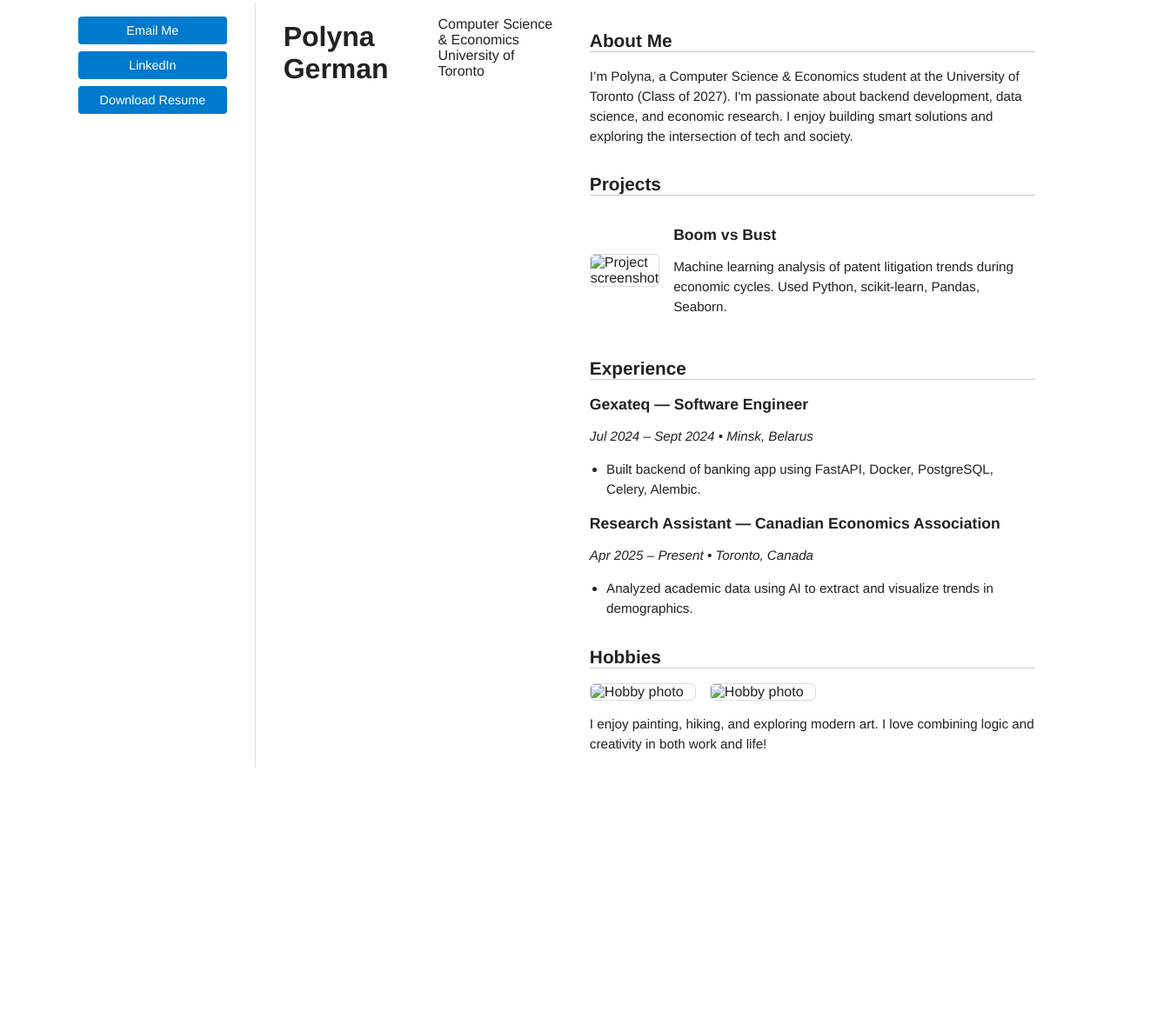
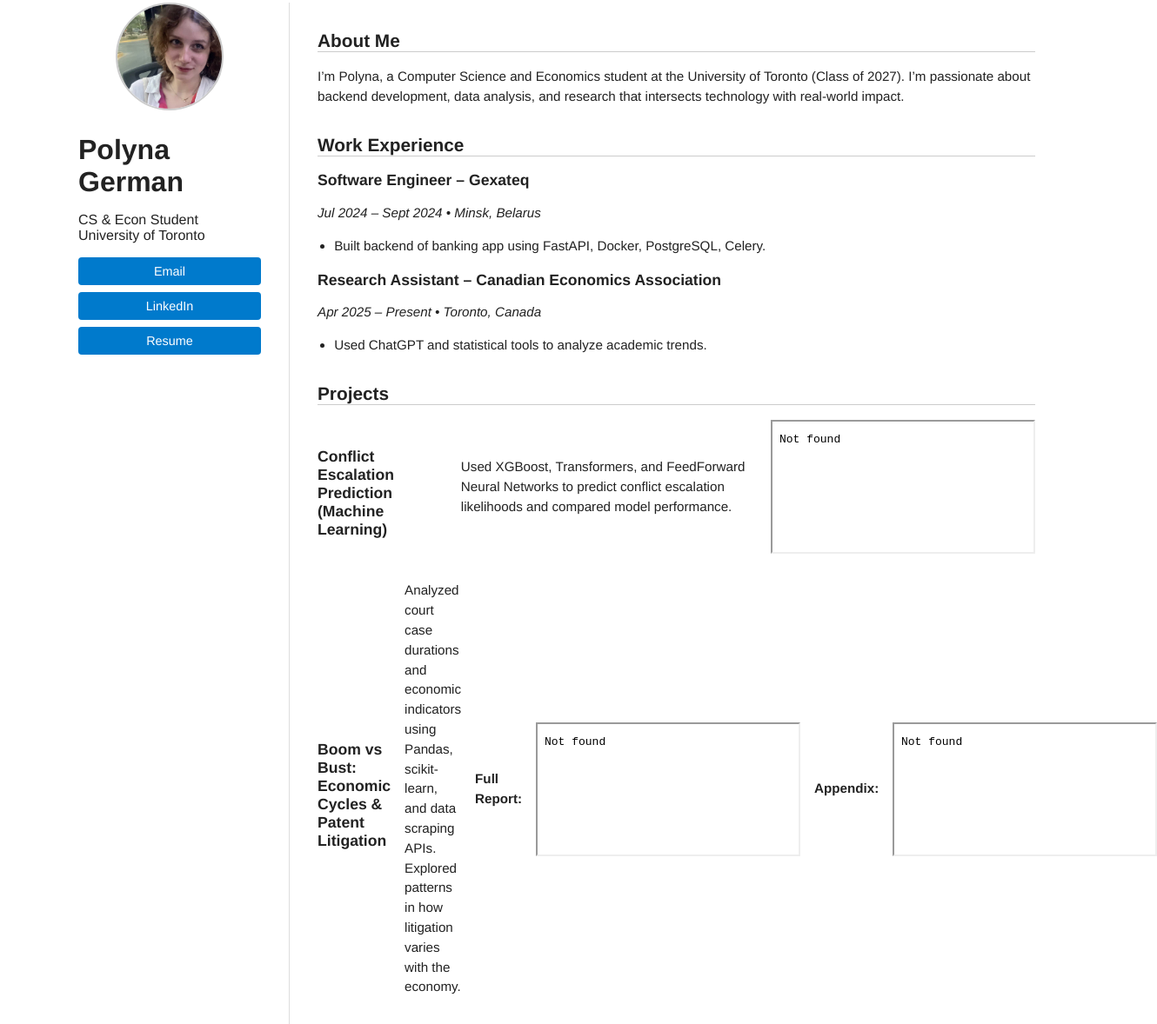
Before and after one commit to nanogotalk/nanogotalk.github.io, a plain HTML site: page index.html in a window 1280 px wide. Shown: the part 29-1207 px from the top of the page at 87% size, 1330 px wide, since content can reach past the window. Before the commit the page ends 944 px from the top, so only its background shows below. Drawn offline with Linux system fonts and the light colour scheme.

Commit message:
Update index.html

```diff
--- a/index.html
+++ b/index.html
@@ -8,62 +8,65 @@
 </head>
 <body>
   <div class="container">
+    <!-- Sidebar -->
     <aside class="sidebar">
+      <img src="images/profile.jpg" alt="Profile photo" class="profile-photo"/>
+      <h1>Polyna German</h1>
+      <p>CS & Econ Student<br>University of Toronto</p>
 
+      <div class="buttons">
+        <a href="mailto:polynagerman@gmail.com" class="button">Email</a>
+        <a href="https://linkedin.com/in/polynagerman" target="_blank" class="button">LinkedIn</a>
+        <a href="Polyna_German_resume (19).pdf" download class="button">Resume</a>
+      </div>
+    </aside>
 
-
-  <div class="buttons">
-    <a href="mailto:polynagerman@gmail.com" class="button">Email Me</a>
-    <a href="www.linkedin.com/in/polynagerman" target="_blank" class="button">LinkedIn</a>
-    <a href="resume.pdf" download class="button">Download Resume</a>
-  </div>
-</aside>
-      <h1>Polyna German</h1>
-      <p>Computer Science & Economics<br>University of Toronto</p>
-
+    <!-- Main Content -->
     <main class="content">
+      <!-- Bio -->
       <section>
         <h2>About Me</h2>
-        <p>I’m Polyna, a Computer Science & Economics student at the University of Toronto (Class of 2027). I'm passionate about backend development, data science, and economic research. I enjoy building smart solutions and exploring the intersection of tech and society.</p>
+        <p>I’m Polyna, a Computer Science and Economics student at the University of Toronto (Class of 2027). I’m passionate about backend development, data analysis, and research that intersects technology with real-world impact.</p>
       </section>
 
+      <!-- Experience -->
+      <section>
+        <h2>Work Experience</h2>
+
+        <h3>Software Engineer – Gexateq</h3>
+        <p><em>Jul 2024 – Sept 2024 • Minsk, Belarus</em></p>
+        <ul>
+          <li>Built backend of banking app using FastAPI, Docker, PostgreSQL, Celery.</li>
+        </ul>
+
+        <h3>Research Assistant – Canadian Economics Association</h3>
+        <p><em>Apr 2025 – Present • Toronto, Canada</em></p>
+        <ul>
+          <li>Used ChatGPT and statistical tools to analyze academic trends.</li>
+        </ul>
+      </section>
+
+      <!-- Projects -->
       <section>
         <h2>Projects</h2>
 
+        <!-- Conflict Escalation PDF -->
         <div class="project">
-          <img src="images/project1.png" alt="Project screenshot">
-          <div>
-            <h3>Boom vs Bust</h3>
-            <p>Machine learning analysis of patent litigation trends during economic cycles. Used Python, scikit-learn, Pandas, Seaborn.</p>
-          </div>
+          <h3>Conflict Escalation Prediction (Machine Learning)</h3>
+          <p>Used XGBoost, Transformers, and FeedForward Neural Networks to predict conflict escalation likelihoods and compared model performance.</p>
+          <iframe src="conflict_ml.pdf" class="pdf-viewer"></iframe>
         </div>
 
-        <!-- Add more projects here -->
-      </section>
+        <!-- Boom vs Bust PDFs -->
+        <div class="project">
+          <h3>Boom vs Bust: Economic Cycles & Patent Litigation</h3>
+          <p>Analyzed court case durations and economic indicators using Pandas, scikit-learn, and data scraping APIs. Explored patterns in how litigation varies with the economy.</p>
+          <p><strong>Full Report:</strong></p>
+          <iframe src="boom_report.pdf" class="pdf-viewer"></iframe>
 
-      <section>
-        <h2>Experience</h2>
-
-        <h3>Gexateq — Software Engineer</h3>
-        <p><em>Jul 2024 – Sept 2024 • Minsk, Belarus</em></p>
-        <ul>
-          <li>Built backend of banking app using FastAPI, Docker, PostgreSQL, Celery, Alembic.</li>
-        </ul>
-
-        <h3>Research Assistant — Canadian Economics Association</h3>
-        <p><em>Apr 2025 – Present • Toronto, Canada</em></p>
-        <ul>
-          <li>Analyzed academic data using AI to extract and visualize trends in demographics.</li>
-        </ul>
-      </section>
-
-      <section>
-        <h2>Hobbies</h2>
-        <div class="hobby-gallery">
-          <img src="images/hobby1.jpg" alt="Hobby photo">
-          <img src="images/hobby2.jpg" alt="Hobby photo">
+          <p><strong>Appendix:</strong></p>
+          <iframe src="boom_appendix.pdf" class="pdf-viewer"></iframe>
         </div>
-        <p>I enjoy painting, hiking, and exploring modern art. I love combining logic and creativity in both work and life!</p>
       </section>
     </main>
   </div>
```
